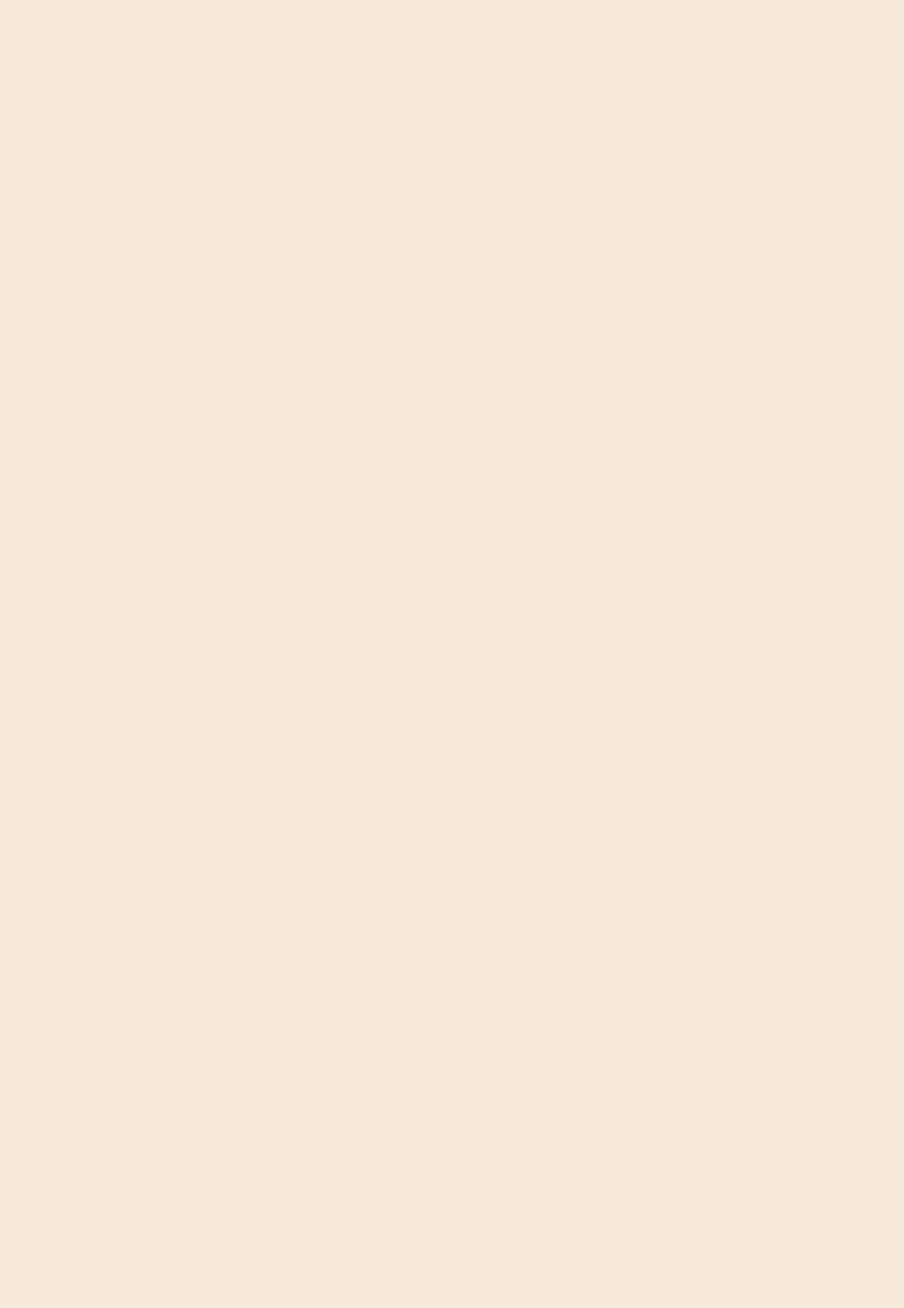
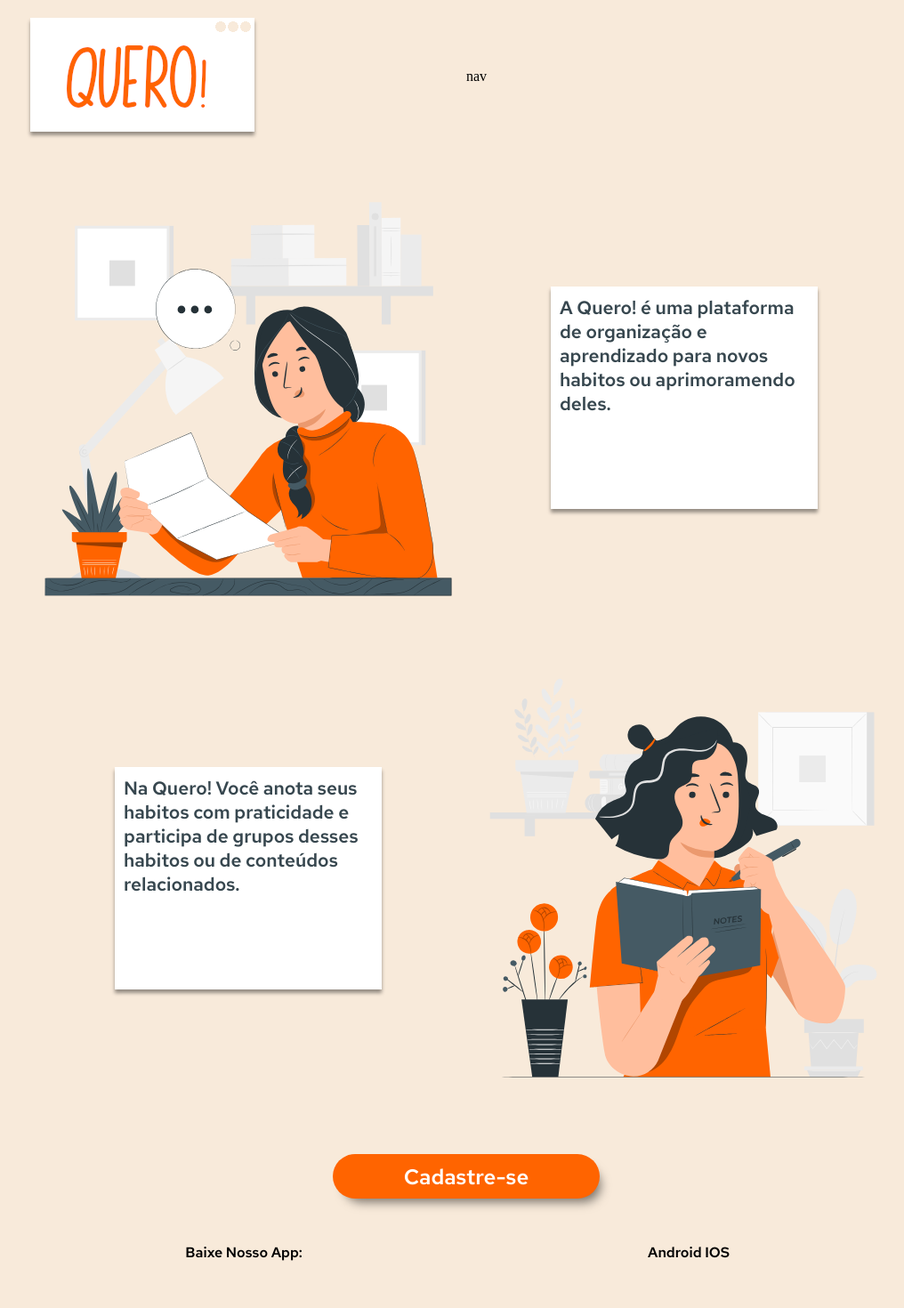
Before and after one commit to wallacesfos/projeto-gestao-de-habitos, a React (Create React App) app: page / in a window 1280 px wide. Shown: the top 1470 px of the page at 89% size, without its empty margins (116-1132 px from the left). Before the commit the page ends 800 px from the top, so only its background shows below. Built offline with nearby package versions, Linux system fonts and the light colour scheme.

Commit message:
feat:form login

```diff
--- a/src/App.js
+++ b/src/App.js
@@ -1,9 +1,10 @@
 import { GlobalStyle } from "./Utils/globalStyle.js";
-
+import Home from "./Pages/Home";
 function App() {
   return (
     <div className="App">
       <GlobalStyle />
+      <Home />
     </div>
   );
 }
--- a/src/Pages/Home/index.jsx
+++ b/src/Pages/Home/index.jsx
@@ -19,25 +19,25 @@ export default function Home() {
           </div>
           <div>nav</div>
         </ContainerNav>
-        <Section>
-          <div>
+        <Section home>
+          <div className="Section-col">
             <img src={svg1} alt="Lendo um resumo da Quero!" />
           </div>
-          <div>
+          <div className="Section-col">
             <div className="card">
               A Quero! é uma plataforma de organização e aprendizado para novos
               habitos ou aprimoramendo deles.
             </div>
           </div>
         </Section>
-        <Section className="column-reverse">
-          <div>
+        <Section home className="column-reverse">
+          <div className="Section-col">
             <div className="card">
               Na Quero! Você anota seus habitos com praticidade e participa de
               grupos desses habitos ou de conteúdos relacionados.
             </div>
           </div>
-          <div>
+          <div className="Section-col">
             <img src={svg2} alt="Lendo um resumo da Quero!" />
           </div>
         </Section>
--- a/src/Pages/pagesStyle.js
+++ b/src/Pages/pagesStyle.js
@@ -35,9 +35,12 @@ export const Section = styled.div`
   padding: 10px;
   display: flex;
   flex-direction: column;
-  background-color: #ffffff;
-  -webkit-box-shadow: 0px 4px 4px 0px rgba(0, 0, 0, 0.4);
-  box-shadow: 0px 4px 4px 0px rgba(0, 0, 0, 0.4);
+
+  ${(props) =>
+    !props.home
+      ? "background-color: #ffffff;-webkit-box-shadow: 0px 4px 4px 0px rgba(0, 0, 0, 0.4);box-shadow: 0px 4px 4px 0px rgba(0, 0, 0, 0.4);"
+      : ""}
+
   margin: 30px 0px;
   .Section-col {
     flex-basis: 100%;
```
